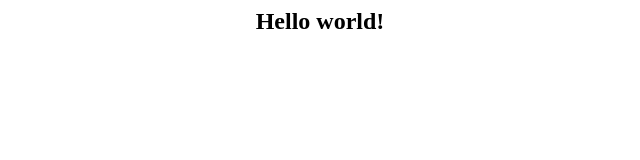
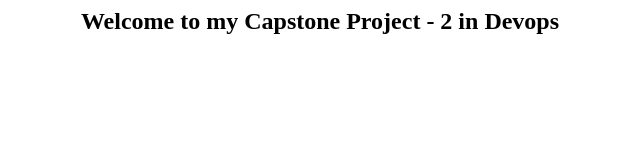
Before and after one commit to balajikubenthiran21031989/xyz-pvt-co-website, a plain HTML site: page index.html in a window 1280 px wide. Shown: the whole page, without its empty margins (320-960 px from the left). Drawn offline with Linux system fonts and the light colour scheme.

Commit message:
my first commit in capstone project-2 Devops

```diff
--- a/index.html
+++ b/index.html
@@ -3,6 +3,6 @@
 <title> Intellipaat </title>
 </head>
 <body style = "background-image:url('images/github3.jpg'); background-size: 100%">
-<h2 ALIGN=CENTER>Hello world!</h2>
+<h2 ALIGN=CENTER>Welcome to my Capstone Project - 2 in Devops</h2>
 </body>
 </html>
```
